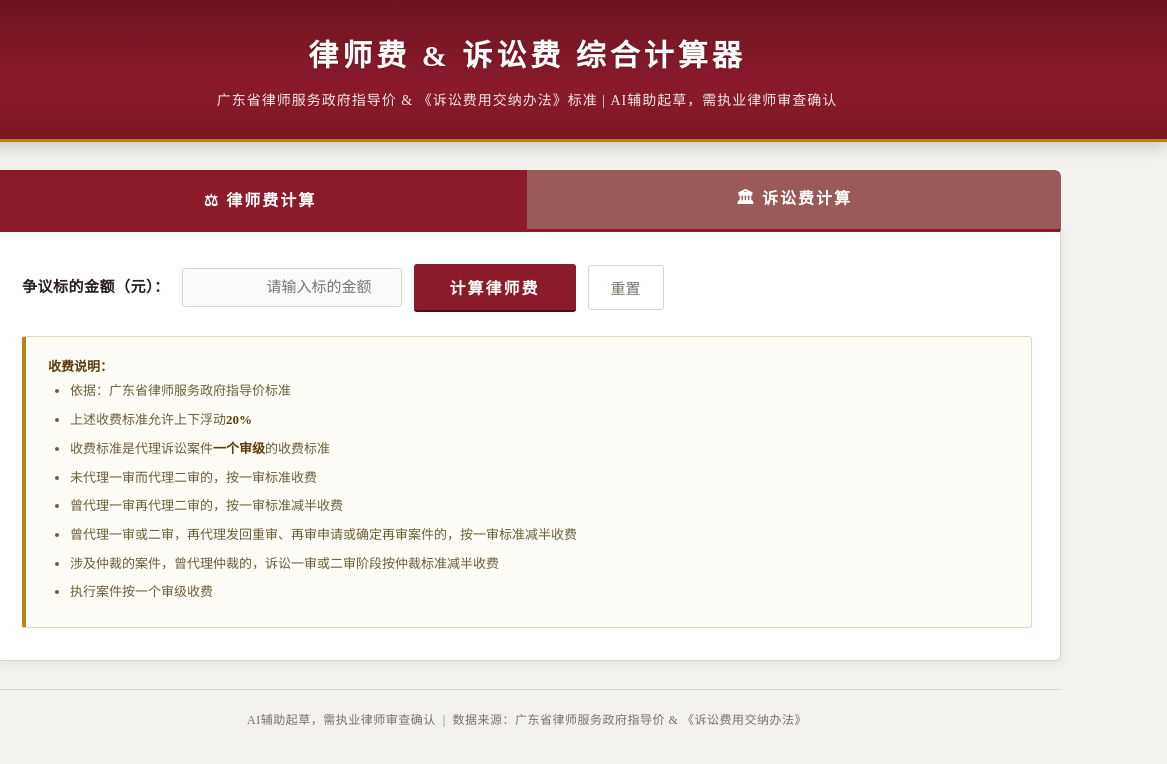
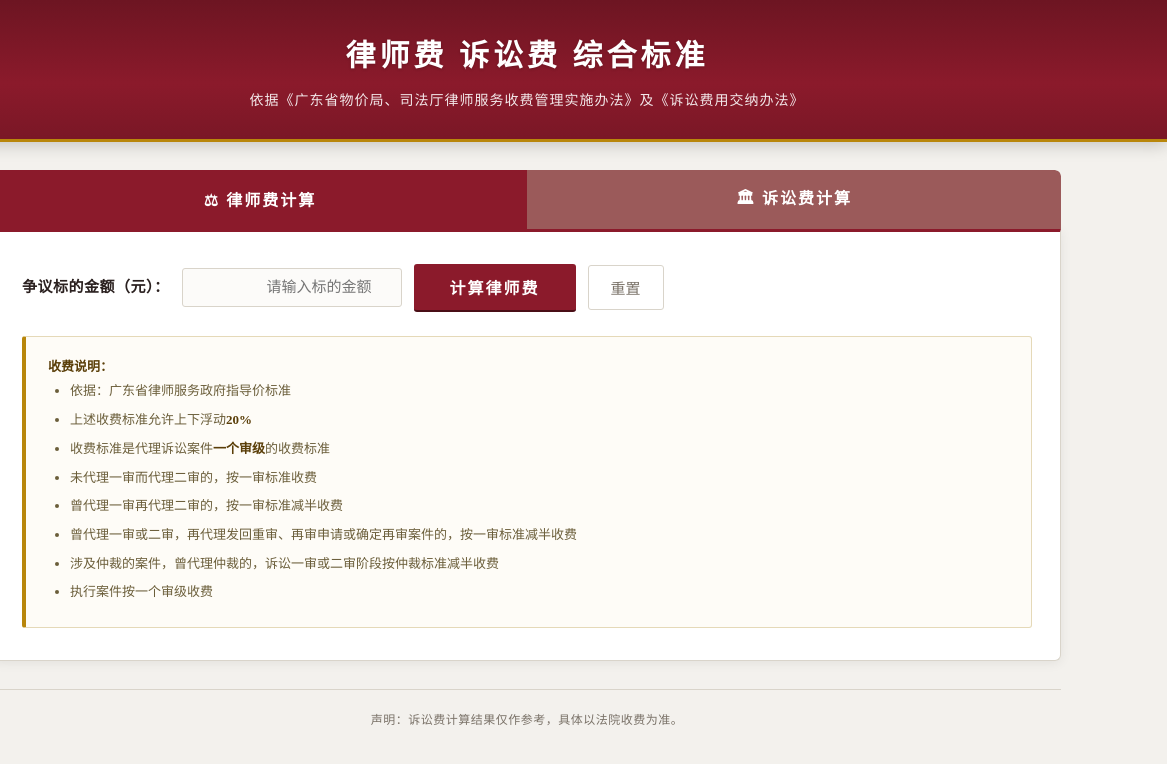
Before and after one commit to baochungui/lawyer-fee-calc, a plain HTML site: page index.html in a window 1280 px wide. Shown: the full height of the page, 113-1280 px from the left. Drawn offline with Linux system fonts and the light colour scheme.

Commit message:
更新标题和声明文字

```diff
--- a/index.html
+++ b/index.html
@@ -323,8 +323,8 @@
   <div class="header-logo">
     <img src="logo.png" alt="法律logo" />
   </div>
-  <h1>律师费 &amp; 诉讼费 综合计算器</h1>
-  <div class="subtitle">广东省律师服务政府指导价 &amp; 《诉讼费用交纳办法》标准 | AI辅助起草，需执业律师审查确认</div>
+  <h1>律师费 诉讼费 综合标准</h1>
+  <div class="subtitle">依据《广东省物价局、司法厅律师服务收费管理实施办法》及《诉讼费用交纳办法》</div>
 </div>
 
 <div class="container">
@@ -434,7 +434,7 @@
   </div><!-- /.card -->
 
   <div class="footer">
-    AI辅助起草，需执业律师审查确认 &nbsp;|&nbsp; 数据来源：广东省律师服务政府指导价 &amp; 《诉讼费用交纳办法》
+      声明：诉讼费计算结果仅作参考，具体以法院收费为准。
   </div>
 </div>
 
```
